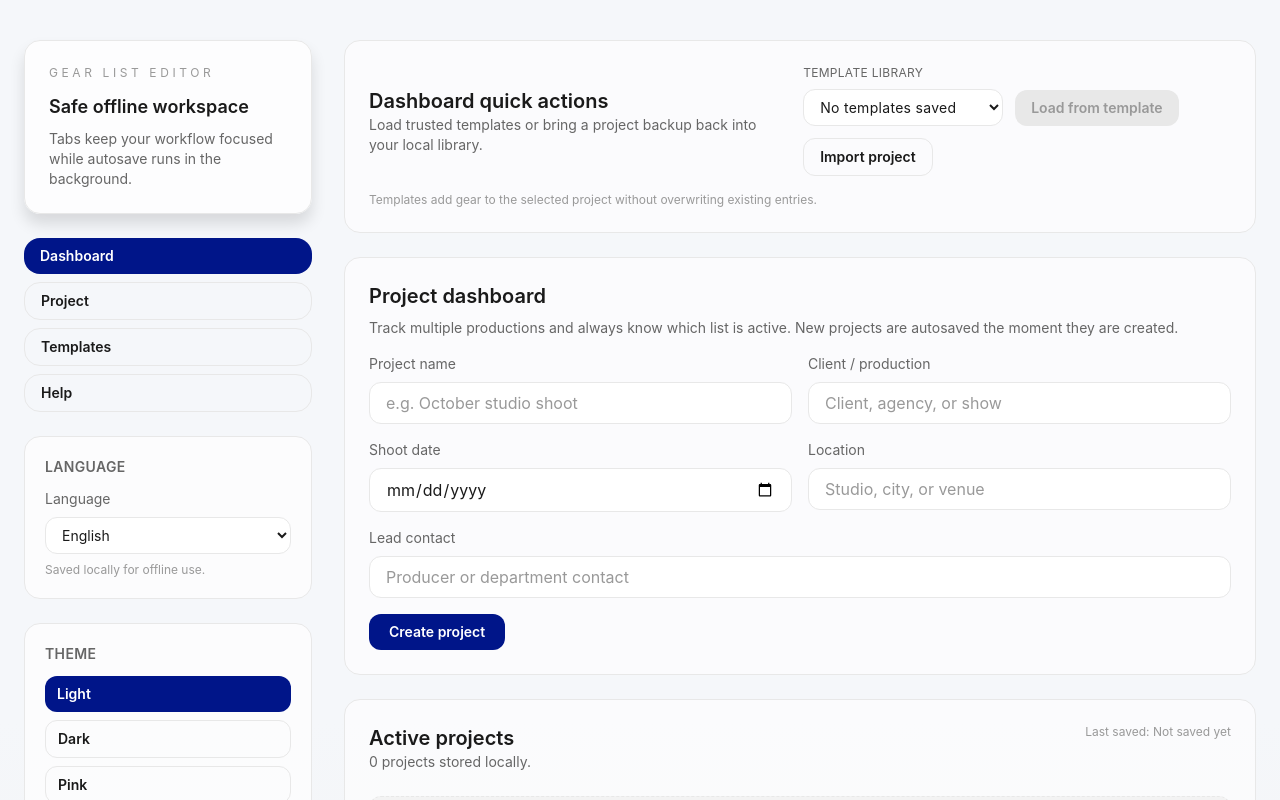
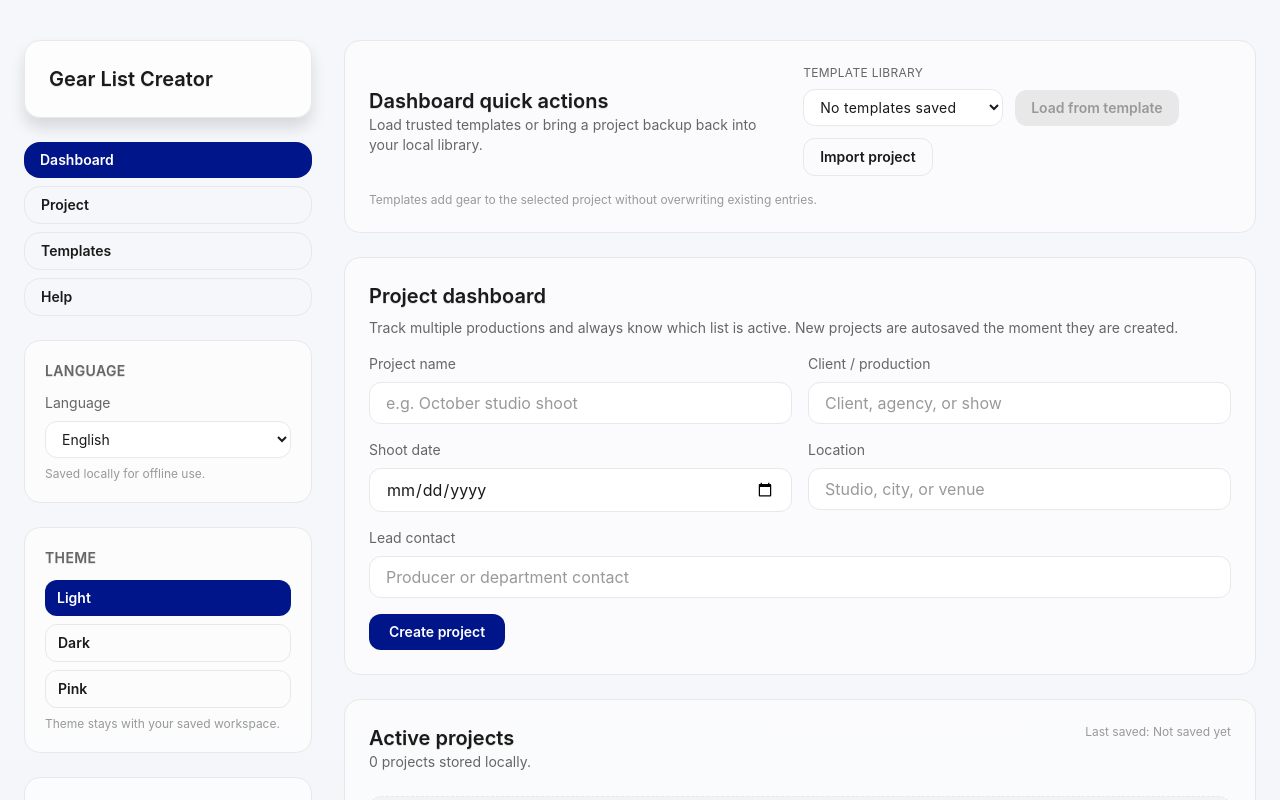
Before and after one commit to Hugo9809/Gear-list-editor, a React (Vite) app in the folder app/: page / in a window 1280 px wide. Shown: the top 800 px of the page. Built offline with nearby package versions, Linux system fonts and the light colour scheme.

Commit message:
Simplify sidebar title and add title shadow

```diff
--- a/app/src/App.jsx
+++ b/app/src/App.jsx
@@ -1022,18 +1022,11 @@ export default function App() {
         <div className="flex flex-col gap-8 lg:flex-row">
           <aside className="flex w-full flex-col gap-6 lg:w-72">
             <div className="rounded-2xl border border-surface-sunken bg-surface-elevated/80 p-6 shadow-lg">
-              <p className="text-xs uppercase tracking-[0.3em] text-text-muted">
-                {t('ui.appName', 'Gear List Editor')}
-              </p>
-              <h2 className="mt-3 text-lg font-semibold text-text-primary">
-                {t('ui.sidebar.title', 'Safe offline workspace')}
+              <h2 className="title-shadow text-xl font-semibold text-text-primary">
+                <span className="block truncate whitespace-nowrap">
+                  {t('ui.appName', 'Gear List Creator')}
+                </span>
               </h2>
-              <p className="mt-2 text-sm text-text-secondary">
-                {t(
-                  'ui.sidebar.description',
-                  'Tabs keep your workflow focused while autosave runs in the background.'
-                )}
-              </p>
             </div>
 
             <nav className="flex flex-col gap-2">
@@ -1057,7 +1050,7 @@ export default function App() {
             </nav>
 
             <div className="rounded-2xl border border-surface-sunken bg-surface-elevated/70 p-5">
-              <h3 className="text-sm font-semibold uppercase tracking-wide text-text-secondary">
+              <h3 className="title-shadow text-sm font-semibold uppercase tracking-wide text-text-secondary">
                 {t('language.label', 'Language')}
               </h3>
               <label className="mt-3 flex flex-col gap-2 text-sm text-text-secondary">
@@ -1080,7 +1073,7 @@ export default function App() {
             </div>
 
             <div className="rounded-2xl border border-surface-sunken bg-surface-elevated/70 p-5">
-              <h3 className="text-sm font-semibold uppercase tracking-wide text-text-secondary">
+              <h3 className="title-shadow text-sm font-semibold uppercase tracking-wide text-text-secondary">
                 {t('theme.label', 'Theme')}
               </h3>
               <div className="mt-3 grid gap-2">
@@ -1109,7 +1102,7 @@ export default function App() {
             </div>
 
             <div className="rounded-2xl border border-surface-sunken bg-surface-elevated/70 p-6">
-              <h2 className="text-lg font-semibold text-text-primary">
+              <h2 className="title-shadow text-lg font-semibold text-text-primary">
                 {t('backup.title', 'Save, share, restore')}
               </h2>
               <p className="text-sm text-text-secondary">
@@ -1176,7 +1169,7 @@ export default function App() {
                   <span className="text-xs uppercase tracking-[0.3em] text-text-muted">
                     {t('project.active.label', 'Active project')}
                   </span>
-                  <span className="text-lg font-semibold text-text-primary">
+                  <span className="title-shadow text-lg font-semibold text-text-primary">
                     {resolveDisplayName(
                       activeProject.name,
                       { index: Math.max(activeProjectIndex, 0) + 1 },
@@ -1221,7 +1214,7 @@ export default function App() {
                 <div className="flex flex-col gap-4 rounded-2xl border border-surface-sunken bg-surface-elevated/60 p-6">
                   <div className="flex flex-col gap-4 lg:flex-row lg:items-center lg:justify-between">
                     <div>
-                      <h2 className="text-xl font-semibold text-text-primary">
+                      <h2 className="title-shadow text-xl font-semibold text-text-primary">
                         {t('dashboard.quickActions.title', 'Dashboard quick actions')}
                       </h2>
                       <p className="text-sm text-text-secondary">
@@ -1290,7 +1283,7 @@ export default function App() {
                   className="flex flex-col gap-4 rounded-2xl border border-surface-sunken bg-surface-elevated/60 p-6"
                 >
                   <div className="flex flex-col gap-2">
-                    <h2 className="text-xl font-semibold text-text-primary">
+                    <h2 className="title-shadow text-xl font-semibold text-text-primary">
                       {t('project.dashboard.title', 'Project dashboard')}
                     </h2>
                     <p className="text-sm text-text-secondary">
@@ -1368,7 +1361,7 @@ export default function App() {
                 <div className="rounded-2xl border border-surface-sunken bg-surface-elevated/60 p-6">
                   <div className="flex flex-wrap items-start justify-between gap-4">
                     <div>
-                      <h2 className="text-xl font-semibold text-text-primary">
+                      <h2 className="title-shadow text-xl font-semibold text-text-primary">
                         {t('project.list.title', 'Active projects')}
                       </h2>
                       <p className="text-sm text-text-secondary">
@@ -1414,7 +1407,7 @@ export default function App() {
                           >
                             <div className="flex items-start justify-between gap-3">
                               <div>
-                                <h3 className="text-lg font-semibold text-text-primary">
+                                <h3 className="title-shadow text-lg font-semibold text-text-primary">
                                   {resolveDisplayName(
                                     project.name,
                                     { index: projectIndex + 1 },
@@ -1484,7 +1477,7 @@ export default function App() {
               <div className="rounded-2xl border border-surface-sunken bg-surface-elevated/60 p-6">
                 <div className="flex flex-wrap items-center justify-between gap-4">
                   <div>
-                    <h2 className="text-xl font-semibold text-text-primary">
+                    <h2 className="title-shadow text-xl font-semibold text-text-primary">
                       {t('project.workspace.title', 'Active project workspace')}
                     </h2>
                     <p className="text-sm text-text-secondary">
@@ -1567,7 +1560,7 @@ export default function App() {
                       className="flex flex-col gap-3 rounded-xl border border-surface-sunken bg-surface-muted/60 p-4"
                     >
                       <div className="flex flex-wrap items-center justify-between gap-3">
-                        <h3 className="text-lg font-semibold text-text-primary">
+                        <h3 className="title-shadow text-lg font-semibold text-text-primary">
                           {t('categories.title', 'Categories')}
                         </h3>
                         <span className="text-xs text-text-muted">
@@ -1795,7 +1788,7 @@ export default function App() {
                     </div>
 
                     <div className="rounded-2xl border border-surface-sunken bg-surface-elevated/60 p-4">
-                      <h3 className="text-lg font-semibold text-text-primary">
+                      <h3 className="title-shadow text-lg font-semibold text-text-primary">
                         {t('project.notes.title', 'Project notes')}
                       </h3>
                       <p className="text-sm text-text-secondary">
@@ -1833,7 +1826,7 @@ export default function App() {
                 className="rounded-2xl border border-surface-sunken bg-surface-elevated/60 p-6"
               >
                 <div className="flex flex-col gap-2">
-                  <h2 className="text-xl font-semibold text-text-primary">
+                  <h2 className="title-shadow text-xl font-semibold text-text-primary">
                     {t('template.management.title', 'Template management')}
                   </h2>
                   <p className="text-sm text-text-secondary">
@@ -1951,7 +1944,7 @@ export default function App() {
             {activeTab === 'help' ? (
               <section className="rounded-2xl border border-surface-sunken bg-surface-elevated/70 p-6">
                 <div className="flex flex-col gap-2">
-                  <h2 className="text-lg font-semibold text-text-primary">
+                  <h2 className="title-shadow text-lg font-semibold text-text-primary">
                     {t('help.title', 'Help & documentation')}
                   </h2>
                   <p className="text-sm text-text-secondary">
@@ -1965,7 +1958,7 @@ export default function App() {
                       open={index === 0}
                       className="rounded-xl border border-surface-sunken bg-surface-muted/60 px-4 py-3"
                     >
-                      <summary className="cursor-pointer text-sm font-semibold text-text-primary">
+                      <summary className="title-shadow cursor-pointer text-sm font-semibold text-text-primary">
                         {section.title}
                       </summary>
                       <p className="mt-2 text-sm text-text-secondary">{section.description}</p>
@@ -1978,7 +1971,7 @@ export default function App() {
                   ))}
                 </div>
                 <div className="mt-5 border-t border-surface-sunken pt-4">
-                  <h3 className="text-base font-semibold text-text-primary">
+                  <h3 className="title-shadow text-base font-semibold text-text-primary">
                     {t('offline.title', 'Offline workflow')}
                   </h3>
                   <p className="mt-1 text-sm text-text-secondary">
@@ -1994,7 +1987,7 @@ export default function App() {
                   </p>
                 </div>
                 <div className="mt-5 border-t border-surface-sunken pt-4">
-                  <h3 className="text-base font-semibold text-text-primary">
+                  <h3 className="title-shadow text-base font-semibold text-text-primary">
                     {t('documentation.title', 'Documentation')}
                   </h3>
                   <p className="mt-1 text-sm text-text-secondary">
@@ -2009,7 +2002,9 @@ export default function App() {
                         key={section.title}
                         className="rounded-xl border border-surface-sunken bg-surface-muted/60 px-4 py-3"
                       >
-                        <h4 className="text-sm font-semibold text-text-primary">{section.title}</h4>
+                        <h4 className="title-shadow text-sm font-semibold text-text-primary">
+                          {section.title}
+                        </h4>
                         <p className="mt-1 text-xs text-text-secondary">{section.description}</p>
                         <ul className="mt-2 list-disc space-y-1 pl-4 text-xs text-text-secondary">
                           {section.items.map((item) => (
--- a/app/src/i18n/de.json
+++ b/app/src/i18n/de.json
@@ -34,12 +34,12 @@
     }
   },
   "ui": {
-    "appName": "Equipmentlisten-Editor",
+    "appName": "Gear List Creator",
     "gearList": "Equipmentliste",
     "emptyValue": "—",
     "sidebar": {
-      "title": "Sicherer Offline-Arbeitsbereich",
-      "description": "Tabs halten deinen Workflow fokussiert, während Autosave im Hintergrund läuft."
+      "title": "Offline planen, dauerhaft geschützt",
+      "description": "Tabs halten den Fokus, während Autosave und lokale Backups jede Änderung schützen."
     },
     "hero": {
       "title": "Projektfertige Equipmentlisten mit Offline-Schutz.",
--- a/app/src/i18n/en.json
+++ b/app/src/i18n/en.json
@@ -34,12 +34,12 @@
     }
   },
   "ui": {
-    "appName": "Gear List Editor",
+    "appName": "Gear List Creator",
     "gearList": "Gear list",
     "emptyValue": "—",
     "sidebar": {
-      "title": "Safe offline workspace",
-      "description": "Tabs keep your workflow focused while autosave runs in the background."
+      "title": "Offline gear planning, always protected",
+      "description": "Tabs keep you focused while autosave and local backups protect every change."
     }
   },
   "theme": {
--- a/app/src/index.css
+++ b/app/src/index.css
@@ -98,3 +98,9 @@
 body {
   font-family: "Inter", system-ui, -apple-system, BlinkMacSystemFont, "Segoe UI", sans-serif;
 }
+
+@layer utilities {
+  .title-shadow {
+    text-shadow: 0 1px 1px rgba(0, 0, 0, 0.12);
+  }
+}
```
